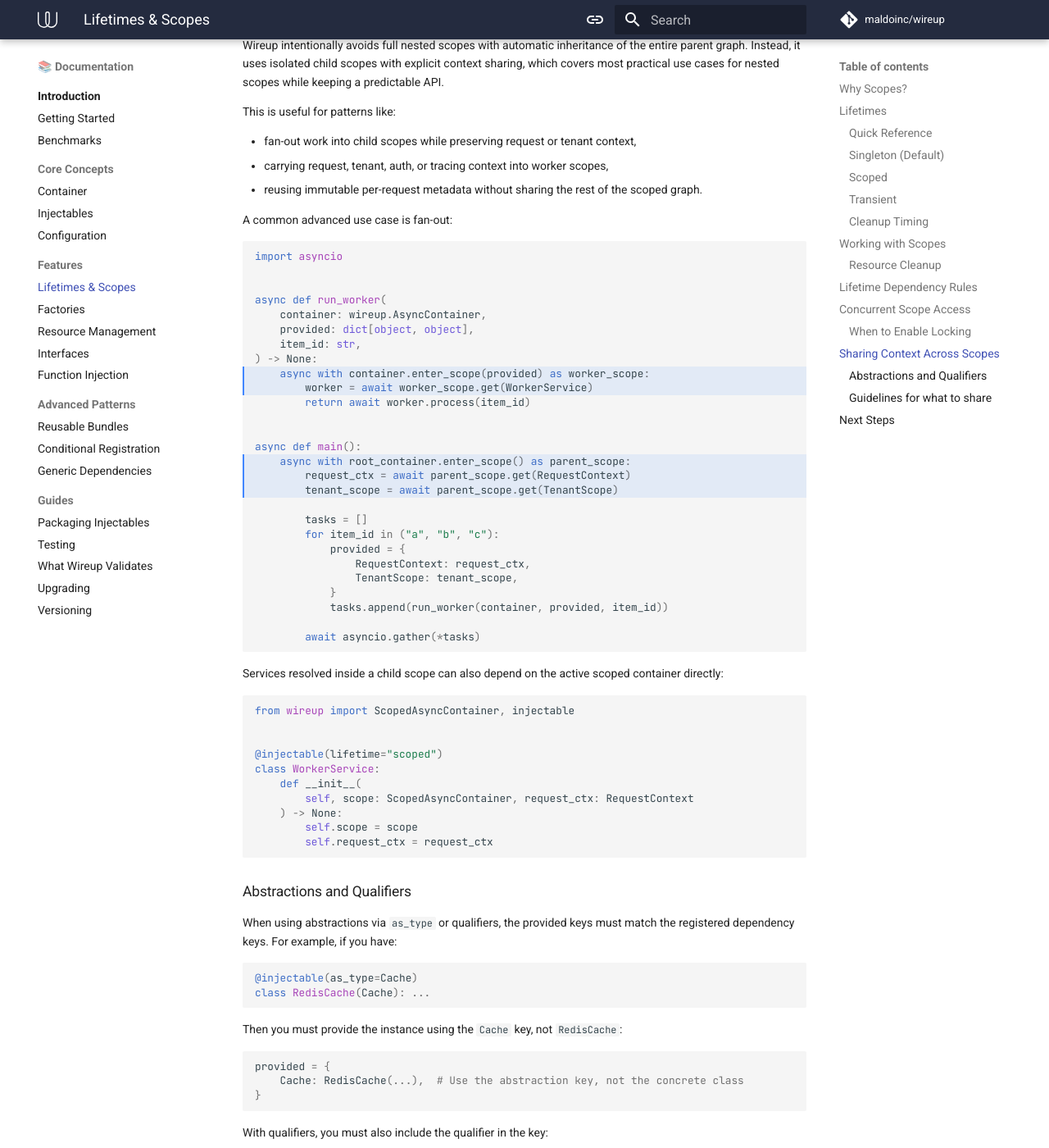
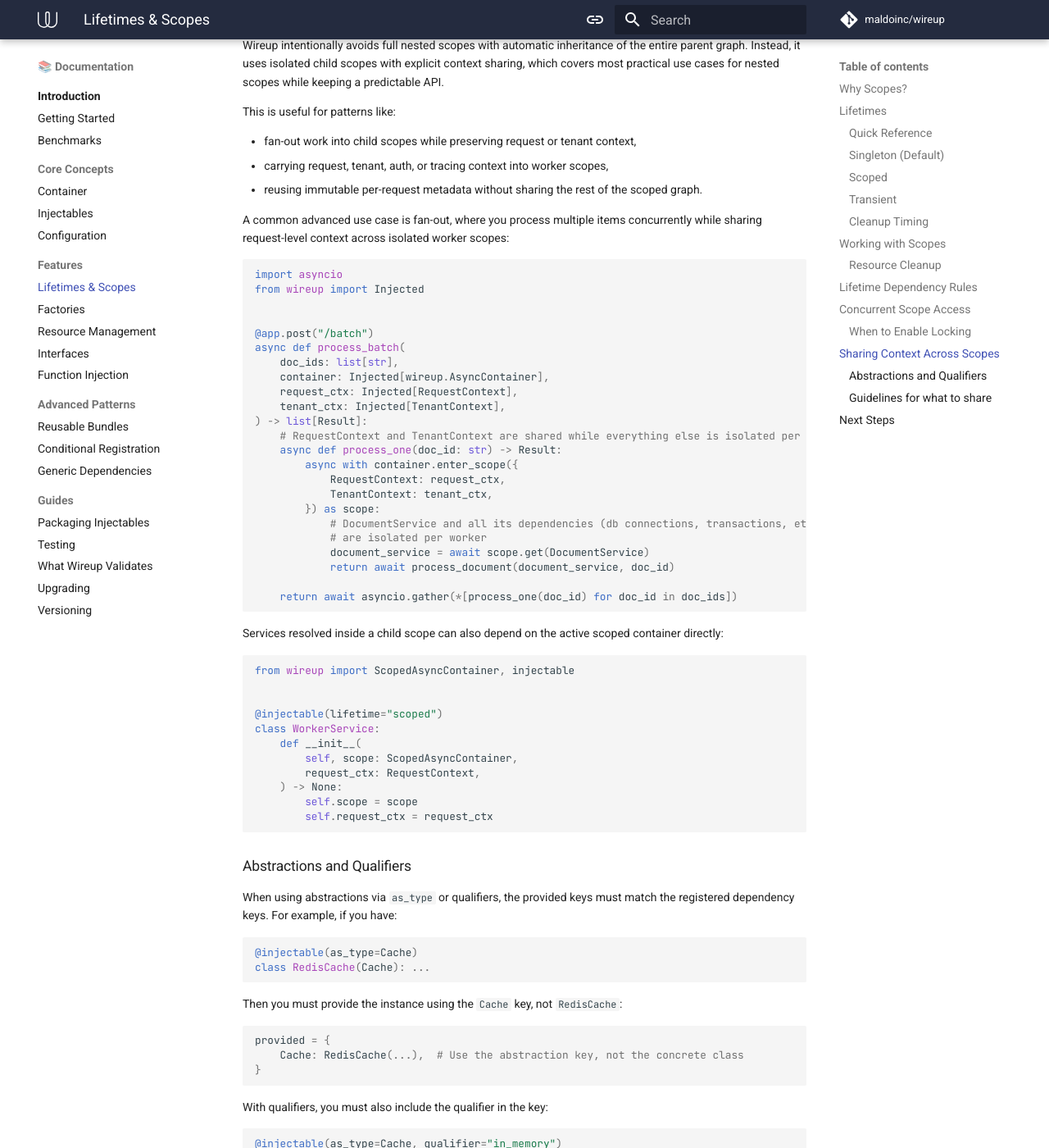
Before and after one commit to maldoinc/wireup, an MkDocs documentation site: the page built from docs/pages/lifetimes_and_scopes.md, in a window 1280 px wide and 1400 px high, scrolled down 4049 px. Shown: the whole window at 82% size. Built offline with MkDocs 1.6.1 and Material for MkDocs 9.7.7, drawn with Linux system fonts in a browser that asks for light colours; comment, search, counter and statistics services are not loaded; the version menu is left out.

Commit message:
Update scope example

````diff
--- a/docs/pages/lifetimes_and_scopes.md
+++ b/docs/pages/lifetimes_and_scopes.md
@@ -229,36 +229,32 @@ This is useful for patterns like:
 - carrying request, tenant, auth, or tracing context into worker scopes,
 - reusing immutable per-request metadata without sharing the rest of the scoped graph.
 
-A common advanced use case is fan-out:
+A common advanced use case is fan-out, where you process multiple items concurrently while sharing request-level context across isolated worker scopes:
 
-```python hl_lines="9 10 15-17"
+```python
 import asyncio
+from wireup import Injected
 
 
-async def run_worker(
-    container: wireup.AsyncContainer,
-    provided: dict[object, object],
-    item_id: str,
-) -> None:
-    async with container.enter_scope(provided) as worker_scope:
-        worker = await worker_scope.get(WorkerService)
-        return await worker.process(item_id)
+@app.post("/batch")
+async def process_batch(
+    doc_ids: list[str],
+    container: Injected[wireup.AsyncContainer],
+    request_ctx: Injected[RequestContext],
+    tenant_ctx: Injected[TenantContext],
+) -> list[Result]:
+    # RequestContext and TenantContext are shared while everything else is isolated per worker.
+    async def process_one(doc_id: str) -> Result:
+        async with container.enter_scope({
+            RequestContext: request_ctx,
+            TenantContext: tenant_ctx,
+        }) as scope:
+            # DocumentService and all its dependencies (db connections, transactions, etc.)
+            # are isolated per worker
+            document_service = await scope.get(DocumentService)
+            return await process_document(document_service, doc_id)
 
-
-async def main():
-    async with root_container.enter_scope() as parent_scope:
-        request_ctx = await parent_scope.get(RequestContext)
-        tenant_scope = await parent_scope.get(TenantScope)
-
-        tasks = []
-        for item_id in ("a", "b", "c"):
-            provided = {
-                RequestContext: request_ctx,
-                TenantScope: tenant_scope,
-            }
-            tasks.append(run_worker(container, provided, item_id))
-
-        await asyncio.gather(*tasks)
+    return await asyncio.gather(*[process_one(doc_id) for doc_id in doc_ids])
 ```
 
 Services resolved inside a child scope can also depend on the active scoped container directly:
````
Also changed, not shown: other parts of docs/pages/lifetimes_and_scopes.md (+2 -1 lines).
